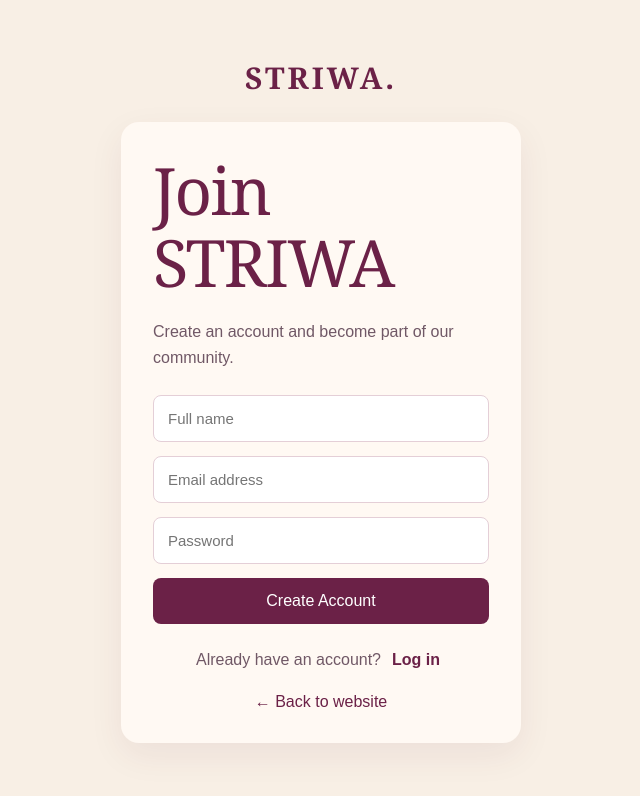
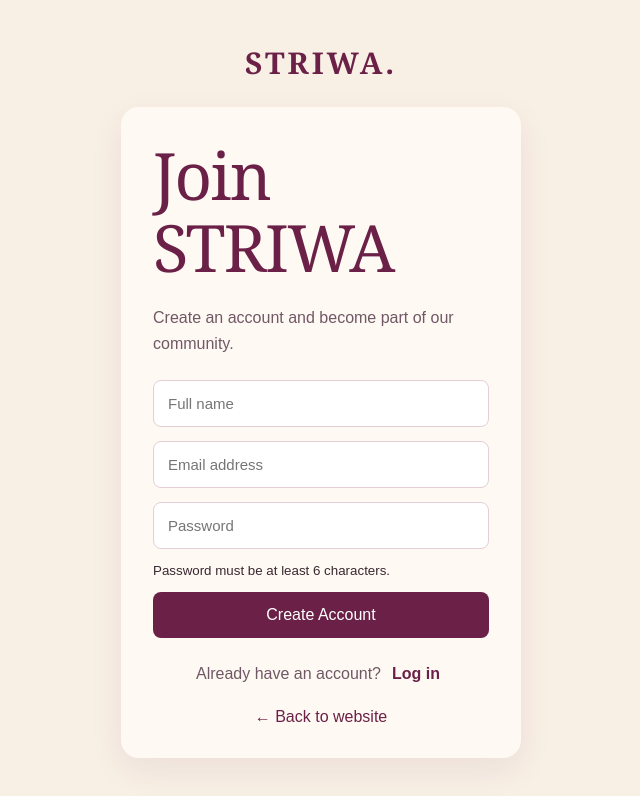
Before and after one commit to prashanshasri05-cloud/striwa-website, a React (Vite) app: page /login in a window 1280 px wide. Both pictures are taken after a click on the button "Sign up". Shown: the top 796 px of the page, without its empty margins (319-959 px from the left). Built offline with nearby package versions, Linux system fonts and the light colour scheme; no server answers; a web font is replaced by a local one.

Commit message:
Connect login and signup page to backend API

```diff
--- a/src/Auth.jsx
+++ b/src/Auth.jsx
@@ -1,18 +1,60 @@
-
 import { useState } from "react";
+import { useNavigate } from "react-router-dom";
 import "./Auth.css";
 
+// In development, Vite forwards /api to the Python backend (see vite.config.js).
+// After deploying, set VITE_API_URL to your backend link.
+const API = import.meta.env.VITE_API_URL || "";
+
 export default function Auth() {
+  const navigate = useNavigate();
   const [isSignup, setIsSignup] = useState(false);
+  const [name, setName] = useState("");
+  const [email, setEmail] = useState("");
+  const [password, setPassword] = useState("");
+  const [error, setError] = useState("");
+  const [loading, setLoading] = useState(false);
+
+  async function handleSubmit(e) {
+    e.preventDefault();
+    setError("");
+    setLoading(true);
+
+    try {
+      const res = await fetch(`${API}/api/${isSignup ? "signup" : "login"}`, {
+        method: "POST",
+        headers: { "Content-Type": "application/json" },
+        body: JSON.stringify(
+          isSignup ? { name, email, password } : { email, password }
+        ),
+      });
+      const data = await res.json();
+
+      if (!res.ok) {
+        const msg =
+          typeof data.detail === "string"
+            ? data.detail
+            : "Please check your details and try again.";
+        setError(msg);
+        return;
+      }
+
+      localStorage.setItem("striwa_token", data.token);
+      localStorage.setItem("striwa_user", JSON.stringify(data.user));
+      navigate("/");
+    } catch {
+      setError("Cannot reach the server. Is the backend running?");
+    } finally {
+      setLoading(false);
+    }
+  }
 
   return (
     <div className="auth-page">
       <a href="/" className="auth-brand">STRIWA.</a>
 
       <div className="auth-card">
-        <h1>
-          {isSignup ? "Join STRIWA" : "Welcome Back"}
-        </h1>
+        <h1>{isSignup ? "Join STRIWA" : "Welcome Back"}</h1>
 
         <p>
           {isSignup
@@ -20,11 +62,13 @@ export default function Auth() {
             : "Log in to continue your STRIWA journey."}
         </p>
 
-        <form onSubmit={(e) => e.preventDefault()}>
+        <form onSubmit={handleSubmit}>
           {isSignup && (
             <input
               type="text"
               placeholder="Full name"
+              value={name}
+              onChange={(e) => setName(e.target.value)}
               required
             />
           )}
@@ -32,36 +76,52 @@ export default function Auth() {
           <input
             type="email"
             placeholder="Email address"
+            value={email}
+            onChange={(e) => setEmail(e.target.value)}
             required
           />
 
           <input
             type="password"
             placeholder="Password"
+            value={password}
+            onChange={(e) => setPassword(e.target.value)}
+            minLength={6}
             required
           />
 
-          <button type="submit">
-            {isSignup ? "Create Account" : "Log In"}
+          {isSignup && (
+            <small className="auth-hint">
+              Password must be at least 6 characters.
+            </small>
+          )}
+
+          {error && <p className="auth-error">{error}</p>}
+
+          <button type="submit" disabled={loading}>
+            {loading
+              ? "Please wait..."
+              : isSignup
+              ? "Create Account"
+              : "Log In"}
           </button>
         </form>
 
         <p className="auth-switch">
-          {isSignup
-            ? "Already have an account?"
-            : "New to STRIWA?"}
+          {isSignup ? "Already have an account?" : "New to STRIWA?"}
 
           <button
             type="button"
-            onClick={() => setIsSignup(!isSignup)}
+            onClick={() => {
+              setIsSignup(!isSignup);
+              setError("");
+            }}
           >
             {isSignup ? "Log in" : "Sign up"}
           </button>
         </p>
 
-        <a href="/" className="back-home">
-          ← Back to website
-        </a>
+        <a href="/" className="back-home">← Back to website</a>
       </div>
     </div>
   );
```
